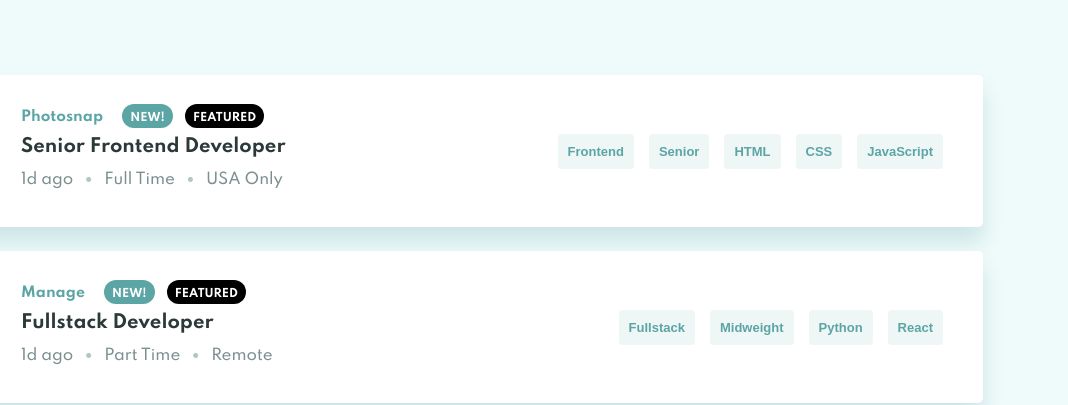
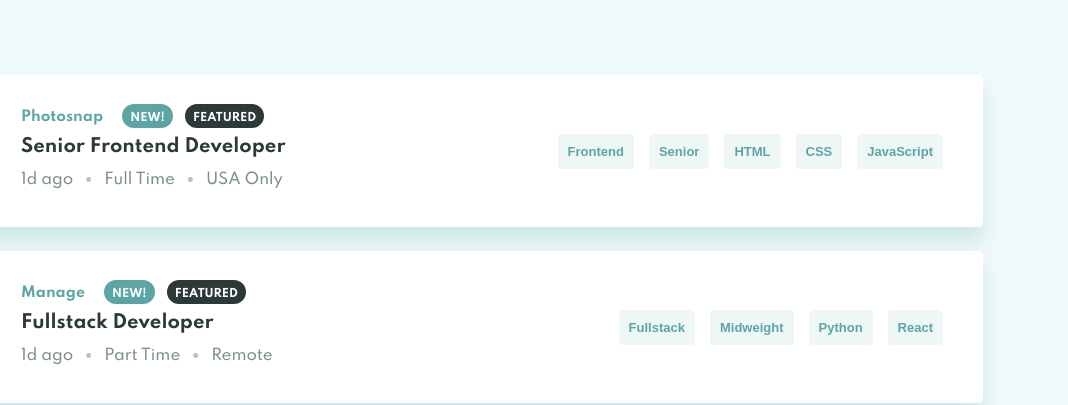
Before and after one commit to Darknessflowers/Job-filtering, a plain HTML site: page index.html in a window 1280 px wide. Shown: the part 157-562 px from the top of the page, 212-1280 px from the left. Drawn offline with Linux system fonts and the light colour scheme.

Commit message:
Color change

```diff
--- a/style.css
+++ b/style.css
@@ -80,7 +80,7 @@ header {
   background: var(--main-blue-color);
 }
 .featuredlabel {
-  background: #000;
+  background: #2B3939;
 }
 .labels {
   color: var(--job-bg-color);
```
